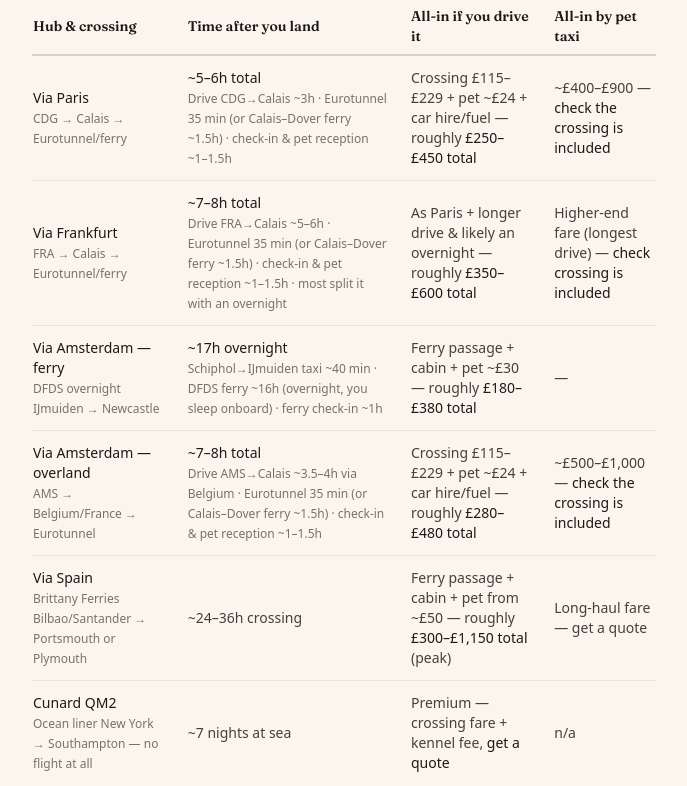
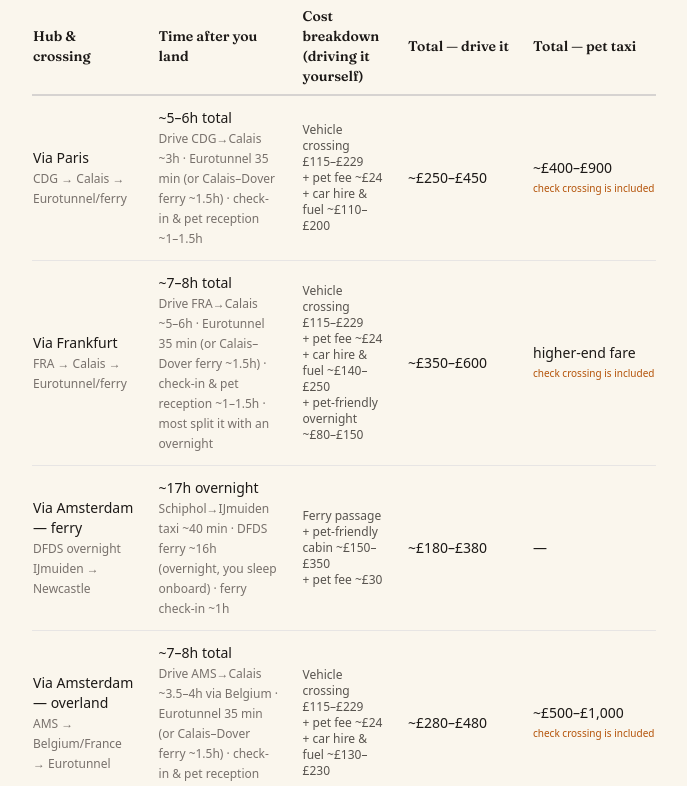
Before and after one commit to rupindermahay/petsincabin, a Next.js app: page /getting-your-pet-into-the-uk in a window 1280 px wide. Shown: the part 1160-1946 px from the top of the page, without its empty margins (296-983 px from the left). Built offline with nearby package versions, Linux system fonts and the light colour scheme.

Commit message:
Add files via upload

```diff
--- a/pages/getting-your-pet-into-the-uk.js
+++ b/pages/getting-your-pet-into-the-uk.js
@@ -106,8 +106,9 @@ export default function GettingYourPetIntoTheUK() {
                   <tr className="border-b-2 border-stone-300">
                     <th className="text-left font-serif text-stone-900 py-2 pr-3 font-semibold">Hub &amp; crossing</th>
                     <th className="text-left font-serif text-stone-900 py-2 px-3 font-semibold">Time after you land</th>
-                    <th className="text-left font-serif text-stone-900 py-2 px-3 font-semibold">All-in if you drive it</th>
-                    <th className="text-left font-serif text-stone-900 py-2 pl-3 font-semibold">All-in by pet taxi</th>
+                    <th className="text-left font-serif text-stone-900 py-2 px-3 font-semibold">Cost breakdown (driving it yourself)</th>
+                    <th className="text-left font-serif text-stone-900 py-2 px-3 font-semibold whitespace-nowrap">Total — drive it</th>
+                    <th className="text-left font-serif text-stone-900 py-2 pl-3 font-semibold whitespace-nowrap">Total — pet taxi</th>
                   </tr>
                 </thead>
                 <tbody className="font-sans text-stone-700">
@@ -120,8 +121,9 @@ export default function GettingYourPetIntoTheUK() {
                       <span className="font-medium text-stone-900">~5–6h total</span><br />
                       <span className="text-xs text-stone-500">Drive CDG→Calais ~3h · Eurotunnel 35 min (or Calais–Dover ferry ~1.5h) · check-in &amp; pet reception ~1–1.5h</span>
                     </td>
-                    <td className="py-3 px-3">Crossing £115–£229 + pet ~£24 + car hire/fuel — roughly <span className="font-medium text-stone-900">£250–£450 total</span></td>
-                    <td className="py-3 pl-3">~£400–£900 — <span className="font-medium text-stone-900">check the crossing is included</span></td>
+                    <td className="py-3 px-3 text-xs text-stone-600">Vehicle crossing £115–£229<br />+ pet fee ~£24<br />+ car hire &amp; fuel ~£110–£200</td>
+                    <td className="py-3 px-3 font-medium text-stone-900 whitespace-nowrap">~£250–£450</td>
+                    <td className="py-3 pl-3 font-medium text-stone-900 whitespace-nowrap">~£400–£900 <span className="block text-[10px] font-normal text-amber-700">check crossing is included</span></td>
                   </tr>
                   <tr className="border-b border-stone-200">
                     <td className="py-3 pr-3">
@@ -132,8 +134,9 @@ export default function GettingYourPetIntoTheUK() {
                       <span className="font-medium text-stone-900">~7–8h total</span><br />
                       <span className="text-xs text-stone-500">Drive FRA→Calais ~5–6h · Eurotunnel 35 min (or Calais–Dover ferry ~1.5h) · check-in &amp; pet reception ~1–1.5h · most split it with an overnight</span>
                     </td>
-                    <td className="py-3 px-3">As Paris + longer drive &amp; likely an overnight — roughly <span className="font-medium text-stone-900">£350–£600 total</span></td>
-                    <td className="py-3 pl-3">Higher-end fare (longest drive) — <span className="font-medium text-stone-900">check crossing is included</span></td>
+                    <td className="py-3 px-3 text-xs text-stone-600">Vehicle crossing £115–£229<br />+ pet fee ~£24<br />+ car hire &amp; fuel ~£140–£250<br />+ pet-friendly overnight ~£80–£150</td>
+                    <td className="py-3 px-3 font-medium text-stone-900 whitespace-nowrap">~£350–£600</td>
+                    <td className="py-3 pl-3 font-medium text-stone-900 whitespace-nowrap">higher-end fare <span className="block text-[10px] font-normal text-amber-700">check crossing is included</span></td>
                   </tr>
                   <tr className="border-b border-stone-200">
                     <td className="py-3 pr-3">
@@ -144,8 +147,9 @@ export default function GettingYourPetIntoTheUK() {
                       <span className="font-medium text-stone-900">~17h overnight</span><br />
                       <span className="text-xs text-stone-500">Schiphol→IJmuiden taxi ~40 min · DFDS ferry ~16h (overnight, you sleep onboard) · ferry check-in ~1h</span>
                     </td>
-                    <td className="py-3 px-3">Ferry passage + cabin + pet ~£30 — roughly <span className="font-medium text-stone-900">£180–£380 total</span></td>
-                    <td className="py-3 pl-3">—</td>
+                    <td className="py-3 px-3 text-xs text-stone-600">Ferry passage + pet-friendly cabin ~£150–£350<br />+ pet fee ~£30</td>
+                    <td className="py-3 px-3 font-medium text-stone-900 whitespace-nowrap">~£180–£380</td>
+                    <td className="py-3 pl-3 font-medium text-stone-900">—</td>
                   </tr>
                   <tr className="border-b border-stone-200">
                     <td className="py-3 pr-3">
@@ -156,8 +160,9 @@ export default function GettingYourPetIntoTheUK() {
                       <span className="font-medium text-stone-900">~7–8h total</span><br />
                       <span className="text-xs text-stone-500">Drive AMS→Calais ~3.5–4h via Belgium · Eurotunnel 35 min (or Calais–Dover ferry ~1.5h) · check-in &amp; pet reception ~1–1.5h</span>
                     </td>
-                    <td className="py-3 px-3">Crossing £115–£229 + pet ~£24 + car hire/fuel — roughly <span className="font-medium text-stone-900">£280–£480 total</span></td>
-                    <td className="py-3 pl-3">~£500–£1,000 — <span className="font-medium text-stone-900">check the crossing is included</span></td>
+                    <td className="py-3 px-3 text-xs text-stone-600">Vehicle crossing £115–£229<br />+ pet fee ~£24<br />+ car hire &amp; fuel ~£130–£230</td>
+                    <td className="py-3 px-3 font-medium text-stone-900 whitespace-nowrap">~£280–£480</td>
+                    <td className="py-3 pl-3 font-medium text-stone-900 whitespace-nowrap">~£500–£1,000 <span className="block text-[10px] font-normal text-amber-700">check crossing is included</span></td>
                   </tr>
                   <tr className="border-b border-stone-200">
                     <td className="py-3 pr-3">
@@ -165,8 +170,9 @@ export default function GettingYourPetIntoTheUK() {
                       <span className="text-xs text-stone-500">Brittany Ferries Bilbao/Santander → Portsmouth or Plymouth</span>
                     </td>
                     <td className="py-3 px-3">~24–36h crossing</td>
-                    <td className="py-3 px-3">Ferry passage + cabin + pet from ~£50 — roughly <span className="font-medium text-stone-900">£300–£1,150 total</span> (peak)</td>
-                    <td className="py-3 pl-3">Long-haul fare — get a quote</td>
+                    <td className="py-3 px-3 text-xs text-stone-600">Ferry passage + pet-friendly cabin (car &amp; 2, peak) ~£250–£1,100<br />+ pet fee from ~£50</td>
+                    <td className="py-3 px-3 font-medium text-stone-900 whitespace-nowrap">~£300–£1,150</td>
+                    <td className="py-3 pl-3 font-medium text-stone-900">long-haul — get a quote</td>
                   </tr>
                   <tr>
                     <td className="py-3 pr-3">
@@ -174,8 +180,9 @@ export default function GettingYourPetIntoTheUK() {
                       <span className="text-xs text-stone-500">Ocean liner New York → Southampton — no flight at all</span>
                     </td>
                     <td className="py-3 px-3">~7 nights at sea</td>
-                    <td className="py-3 px-3">Premium — crossing fare + kennel fee, <span className="font-medium text-stone-900">get a quote</span></td>
-                    <td className="py-3 pl-3">n/a</td>
+                    <td className="py-3 px-3 text-xs text-stone-600">Crossing fare + kennel fee — premium, varies widely by cabin and season</td>
+                    <td className="py-3 px-3 font-medium text-stone-900">get a quote</td>
+                    <td className="py-3 pl-3 font-medium text-stone-900">n/a</td>
                   </tr>
                 </tbody>
               </table>
```
